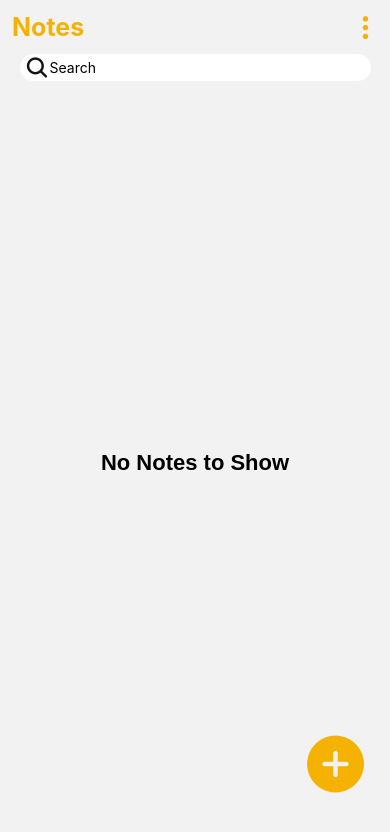
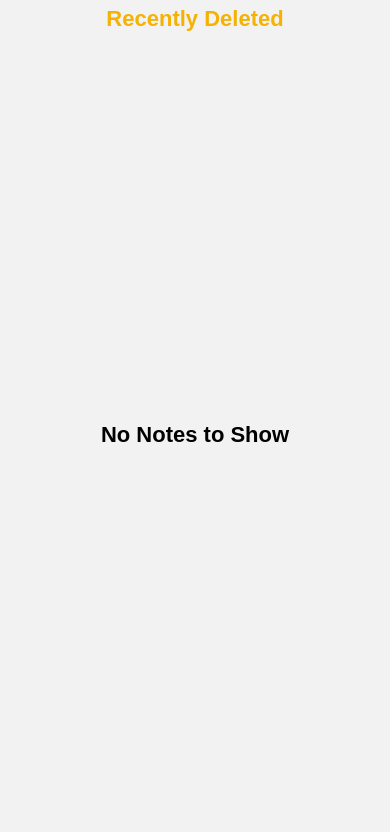
Before and after one commit to umairfasial/Notes_App, a React Native app: screen /Recentdelscr in a window 390 px wide. Shown: the top 832 px of the page. Built offline with nearby package versions, Linux system fonts and the light colour scheme.

Commit message:
recently deleted

```diff
--- a/src/Screens/Notes.js
+++ b/src/Screens/Notes.js
@@ -11,11 +11,11 @@ import {
 import React from 'react';
 import Icon from 'react-native-vector-icons/Ionicons';
 import AntDesign from 'react-native-vector-icons/AntDesign';
-import Entypo from 'react-native-vector-icons/Entypo';
-import {ThemeProvider} from '@react-navigation/native';
+import FontAwesome from 'react-native-vector-icons/FontAwesome';
 import Theme from '../utils/Themes';
 import {useState, useEffect} from 'react';
 import AsyncStorage from '@react-native-async-storage/async-storage';
+
 
 const Notes = ({navigation, route}) => {
   // const {itom} = route.params;
@@ -24,16 +24,39 @@ const Notes = ({navigation, route}) => {
   const [ind, setind] = useState();
   const [del, setdel] = useState([]);
   const [modalVisible, setModalVisible] = useState(false);
-  const [visible, setVisible] = useState(false);
 
   const deleteitem = async val => {
+
     let a = data;
     let arr = a.filter(item => {
-      return item !== val;
+      return item !== val
     });
-    console.log('del',arr)
+    const value = await AsyncStorage.getItem('delete');
+    const obj = JSON.parse(value);
+
+    if(obj?.length){
+// console.log('if')
+
+     let array = [...obj]
+
+        array.unshift(val);
+        const info= JSON.stringify(array)
+
+        await AsyncStorage.setItem('delete',info );
+        // console.log('info',info)
+    }else{
+        let arr =[];
+        arr.unshift(val);
+        // console.log('else',arr)
+        await AsyncStorage.setItem('delete', JSON.stringify(arr));
+    }
+      // console.log('hlo',del)
+      // await AsyncStorage.setItem('delete', JSON.stringify(val));
+
+
     setdata(arr);
     await AsyncStorage.setItem('notes', JSON.stringify(arr));
+
   };
 
   const render = ({item,index}) => {
@@ -119,7 +142,7 @@ const Notes = ({navigation, route}) => {
         <Text style={{fontSize: 25, fontWeight: 'bold', color: Theme.Orange}}>
           Notes
         </Text>
-        <Entypo name="dots-three-vertical" size={25} color={Theme.Orange} />
+        <FontAwesome onPress={() => navigation.navigate('Recentdelscr')} name="history" size={25} color={Theme.Orange} />
       </View>
       <View style={styles.vew}>
         <Icon name="search" size={25} color={Theme.Black} />
@@ -219,6 +242,7 @@ const Notes = ({navigation, route}) => {
           </View>
         </View>
       </Modal>
+
     </View>
   );
 };
--- a/src/Screens/Recentdelscr.js
+++ b/src/Screens/Recentdelscr.js
@@ -1,10 +1,97 @@
-import { StyleSheet, Text, View } from 'react-native'
+import { StyleSheet, Text, View, FlatList } from 'react-native'
 import React from 'react'
+import Theme from '../utils/Themes'
+import { useEffect, useState } from 'react'
+import AsyncStorage from '@react-native-async-storage/async-storage'
 
-const Recentdelscr = () => {
+const Recentdelscr = ({navigation}) => {
+  const [data, setdata] = useState();
+
+  const render = ({item,index}) => {
+
+    return (
+      <View
+        style={{
+          backgroundColor: Theme.lightgrey,
+          padding: 9,
+          borderRadius: 10,
+          marginBottom: '2%',
+          flexDirection: 'row',
+        }}>
+        <View style={{width: Theme.width / 1.4}}>
+          <Text style={{fontSize: 20, fontWeight: 'bold'}}>{item.title}</Text>
+          <Text numberOfLines={8} multiline={true} style={{fontSize: 18}}>
+            {item.note}
+          </Text>
+        </View>
+        {/* <View
+          style={{
+            flexDirection: 'row',
+            justifyContent: 'space-between',
+            width: '20%',
+            // alignSelf:'center'
+          }}>
+          <AntDesign
+            onPress={() => Updatenote(item,index)}
+            name="edit"
+            size={25}
+            color={Theme.Orange}
+          />
+          <AntDesign
+            onPress={() => deleteitem(item)}
+            name="delete"
+            size={25}
+            color={Theme.Orange}
+          />
+        </View> */}
+      </View>
+    );
+  };
+
+    const deldata = async () => {
+        const value = await AsyncStorage.getItem('delete');
+        // console.log('first', value);
+        const obj = JSON.parse(value);
+        setdata(obj);
+
+      };
+      useEffect(() => {
+        deldata();
+        navigation.addListener('focus', () => {
+          deldata();
+        });
+      }, []);
   return (
-    <View>
-      <Text>Recentdelscr</Text>
+    <View style={{flex:1,padding:6}}>
+      <Text style={{
+              fontSize: 22,
+              fontWeight: 'bold',
+              textAlign:'center',
+              fontFamily: 'arial',
+              color:Theme.Orange
+            }}>Recently Deleted</Text>
+             {data?.length ? (
+        <FlatList
+          style={{margin: 8}}
+          data={data}
+          showsVerticalScrollIndicator={false}
+          renderItem={render}
+          // keyExtractor={Item => Item.id}
+        />
+      ) : (
+        <View style={{flex: 1, justifyContent: 'center'}}>
+          <Text
+            style={{
+              fontSize: 22,
+              fontWeight: 'bold',
+              textAlign: 'center',
+              fontFamily: 'arial',
+            }}>
+            No Notes to Show
+          </Text>
+        </View>
+      )}
+
     </View>
   )
 }
--- a/src/navigations/Index.js
+++ b/src/navigations/Index.js
@@ -4,6 +4,7 @@ import { NavigationContainer } from '@react-navigation/native';
 import { createNativeStackNavigator } from '@react-navigation/native-stack';
 import Notes from '../Screens/Notes';
 import Addnote from '../Screens/Addnote';
+import Recentdelscr from '../Screens/Recentdelscr';
 
 
 const Stack = createNativeStackNavigator();
@@ -14,6 +15,8 @@ const Index = () => {
     <Stack.Navigator initialRouteName='Notes'  screenOptions={{headerShown:false}}>
     <Stack.Screen name="Notes" component={Notes} />
     <Stack.Screen name="Addnote" component={Addnote} />
+    <Stack.Screen name="Recentdelscr" component={Recentdelscr} />
+
 
     </Stack.Navigator>
     </NavigationContainer>
```
